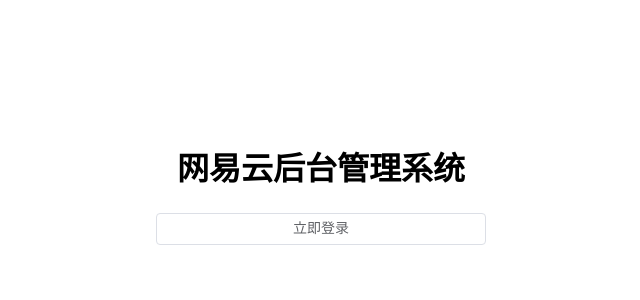
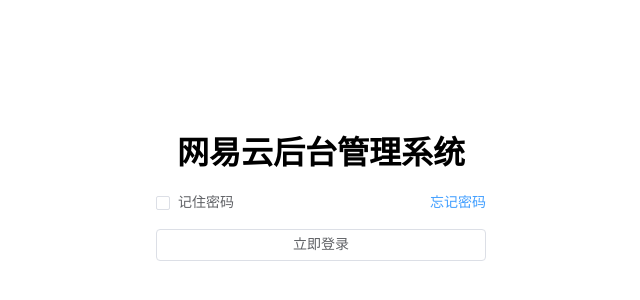
Before and after one commit to youthOfMe/vue3-ts-cms, a Vue app: page /login in a window 1280 px wide. Shown: the part 138-438 px from the top of the page, without its empty margins (319-959 px from the left). Built offline with nearby package versions, Linux system fonts and the light colour scheme.

Commit message:
feat: 搭建登录页控制栏

```diff
--- a/components.d.ts
+++ b/components.d.ts
@@ -8,6 +8,8 @@
 declare module 'vue' {
   export interface GlobalComponents {
     ElButton: typeof import('element-plus/es')['ElButton']
+    ElCheckbox: typeof import('element-plus/es')['ElCheckbox']
+    ElLink: typeof import('element-plus/es')['ElLink']
     RouterLink: typeof import('vue-router')['RouterLink']
     RouterView: typeof import('vue-router')['RouterView']
   }
--- a/src/views/login/c-cpns/LoginPanel.vue
+++ b/src/views/login/c-cpns/LoginPanel.vue
@@ -2,12 +2,19 @@
   <div class="login-panel">
     <h1 class="title">网易云后台管理系统</h1>
     <div class="tabs"></div>
-    <div class="controls"></div>
+    <div class="controls">
+      <el-checkbox v-model="isRemPwd" label="记住密码" type="large"></el-checkbox>
+      <el-link type="primary">忘记密码</el-link>
+    </div>
     <el-button class="login-btn"> 立即登录 </el-button>
   </div>
 </template>
 
-<script setup lang="ts"></script>
+<script setup lang="ts">
+import { ref } from 'vue'
+
+const isRemPwd = ref(false)
+</script>
 
 <style scoped lang="less">
 .login-panel {
```
